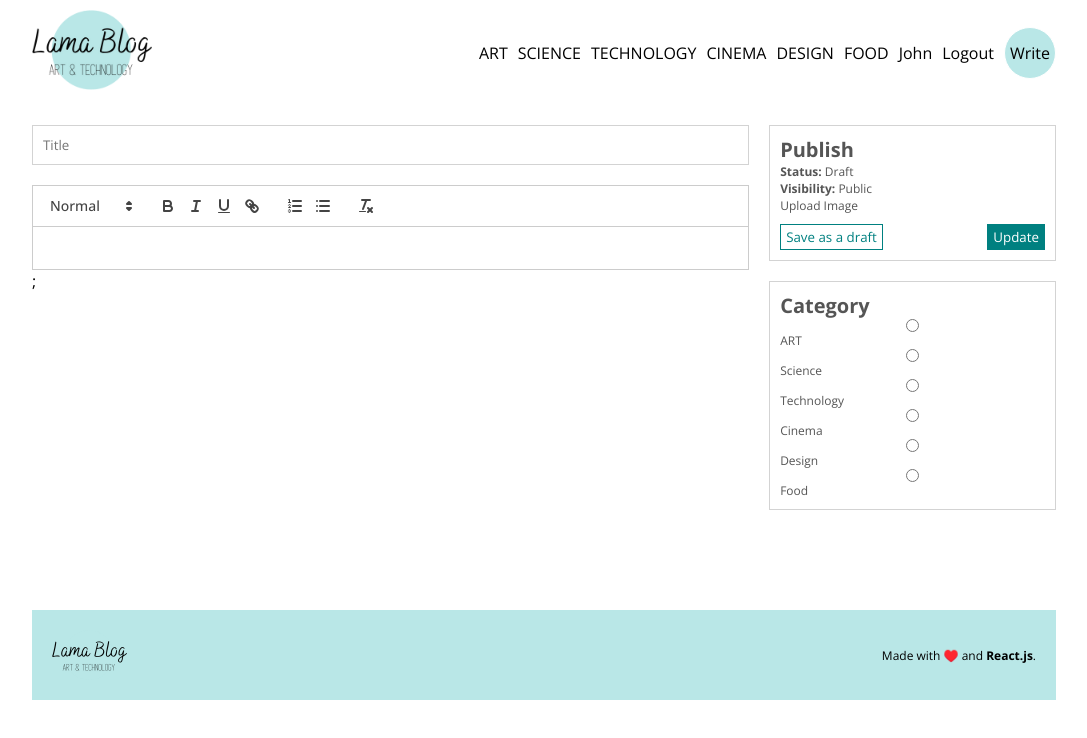
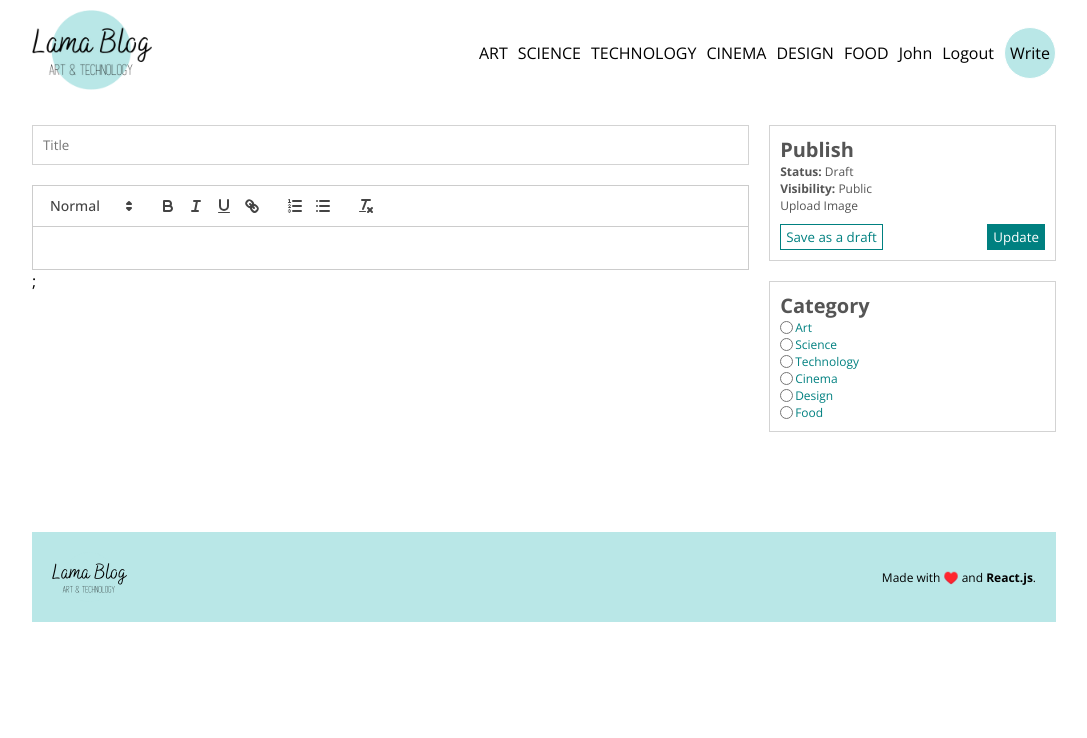
Before and after one commit to akshit2649/blog-sql, a React (Create React App) app in the folder client/: page /write in a window 1280 px wide. Shown: the top 738 px of the page, without its empty margins (96-1183 px from the left). Built offline with nearby package versions, Linux system fonts and the light colour scheme.

Commit message:
write page

```diff
--- a/client/src/pages/Write.jsx
+++ b/client/src/pages/Write.jsx
@@ -31,18 +31,72 @@ const Write = () => {
         </div>
         <div className="item">
           <h1>Category</h1>
-          <input type="radio" name="cat" value="art" id="art" />
-          <label htmlFor="art">ART</label>
-          <input type="radio" name="cat" value="science" id="science" />
-          <label htmlFor="science">Science</label>
-          <input type="radio" name="cat" value="technology" id="technology" />
-          <label htmlFor="technology">Technology</label>
-          <input type="radio" name="cat" value="cinema" id="cinema" />
-          <label htmlFor="cinema">Cinema</label>
-          <input type="radio" name="cat" value="design" id="design" />
-          <label htmlFor="design">Design</label>
-          <input type="radio" name="cat" value="food" id="food" />
-          <label htmlFor="art">Food</label>
+          <div className="cat">
+            <input
+              type="radio"
+              // checked={cat === "art"}
+              name="cat"
+              value="art"
+              id="art"
+              // onChange={(e) => setCat(e.target.value)}
+            />
+            <label htmlFor="art">Art</label>
+          </div>
+          <div className="cat">
+            <input
+              type="radio"
+              // checked={cat === "science"}
+              name="cat"
+              value="science"
+              id="science"
+              // onChange={(e) => setCat(e.target.value)}
+            />
+            <label htmlFor="science">Science</label>
+          </div>
+          <div className="cat">
+            <input
+              type="radio"
+              // checked={cat === "technology"}
+              name="cat"
+              value="technology"
+              id="technology"
+              // onChange={(e) => setCat(e.target.value)}
+            />
+            <label htmlFor="technology">Technology</label>
+          </div>
+          <div className="cat">
+            <input
+              type="radio"
+              // checked={cat === "cinema"}
+              name="cat"
+              value="cinema"
+              id="cinema"
+              // onChange={(e) => setCat(e.target.value)}
+            />
+            <label htmlFor="cinema">Cinema</label>
+          </div>
+          <div className="cat">
+            <input
+              type="radio"
+              // checked={cat === "design"}
+              name="cat"
+              value="design"
+              id="design"
+              // onChange={(e) => setCat(e.target.value)}
+            />
+            <label htmlFor="design">Design</label>
+          </div>
+          <div className="cat">
+            <input
+              type="radio"
+              // checked={cat === "food"}
+              name="cat"
+              value="food"
+              id="food"
+              // onChange={(e) => setCat(e.target.value)}
+            />
+            <label htmlFor="food">Food</label>
+          </div>
         </div>
       </div>
     </div>
```
